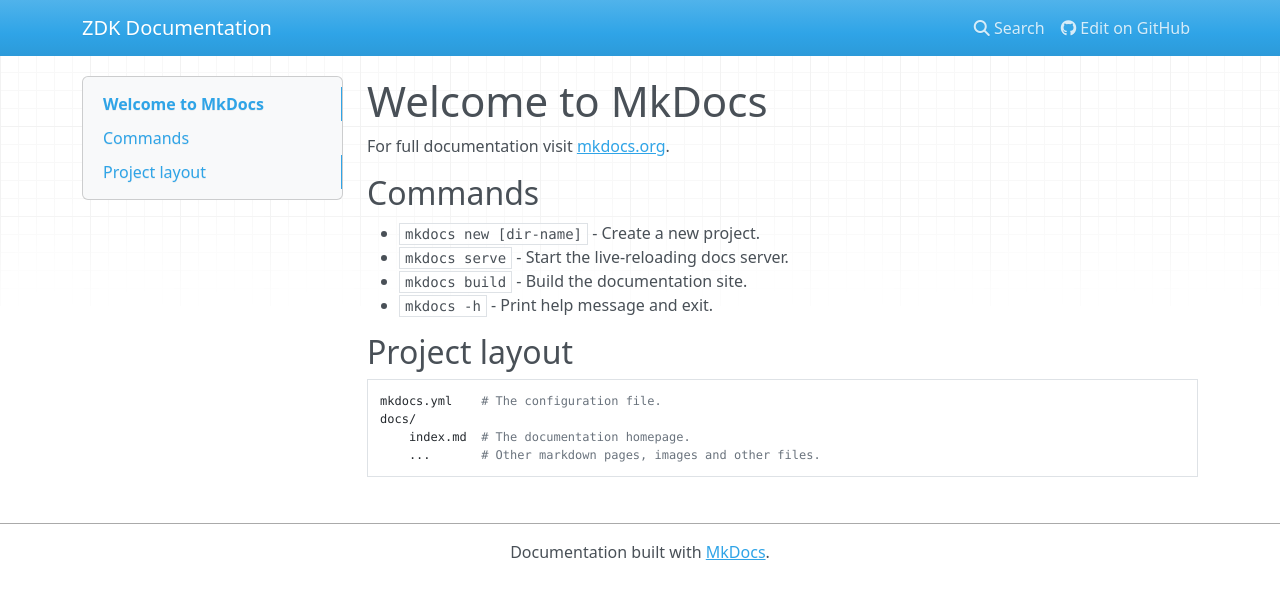
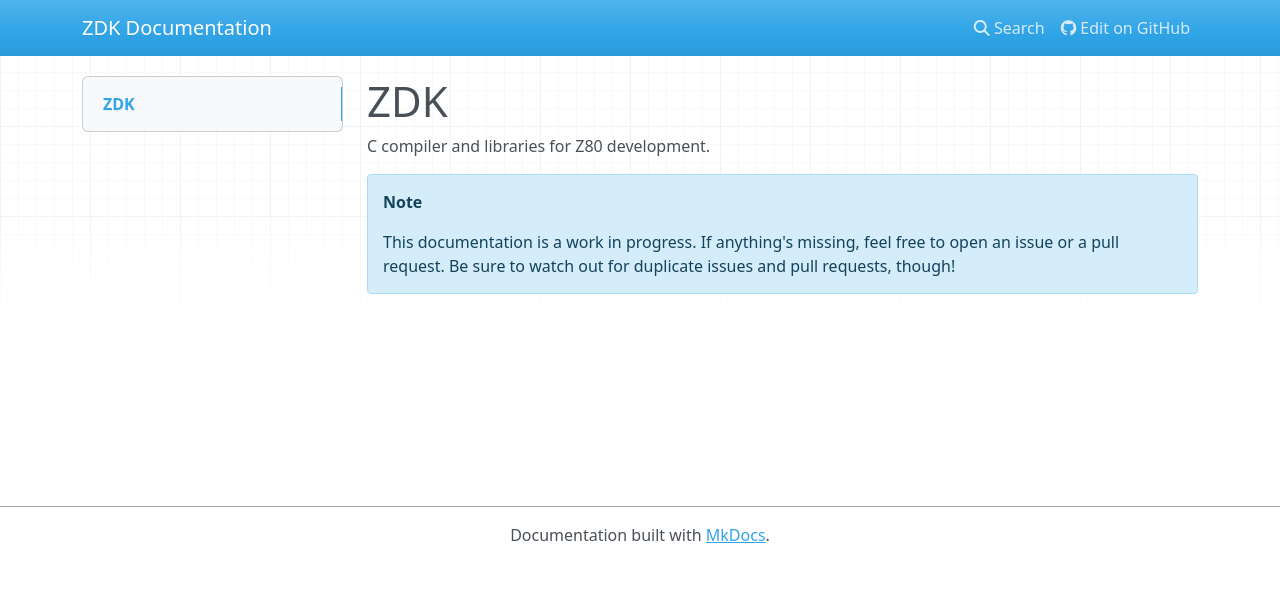
Before and after one commit to atirut-w/zdk, an MkDocs documentation site: the page built from docs/index.md, in a window 1280 px wide. Shown: the top 599 px of the page. Built offline with MkDocs 1.6.1, drawn with Linux system fonts in a browser that asks for light colours; nearby versions of some CDN libraries.

Commit message:
docs: home page stub

```diff
--- a/docs/index.md
+++ b/docs/index.md
@@ -1,17 +1,5 @@
-# Welcome to MkDocs
+# ZDK
+C compiler and libraries for Z80 development.
 
-For full documentation visit [mkdocs.org](https://www.mkdocs.org).
-
-## Commands
-
-* `mkdocs new [dir-name]` - Create a new project.
-* `mkdocs serve` - Start the live-reloading docs server.
-* `mkdocs build` - Build the documentation site.
-* `mkdocs -h` - Print help message and exit.
-
-## Project layout
-
-    mkdocs.yml    # The configuration file.
-    docs/
-        index.md  # The documentation homepage.
-        ...       # Other markdown pages, images and other files.
+!!! note
+    This documentation is a work in progress. If anything's missing, feel free to open an issue or a pull request. Be sure to watch out for duplicate issues and pull requests, though!
--- a/mkdocs.yml
+++ b/mkdocs.yml
@@ -2,3 +2,6 @@
 site_url: https://atirut-w.github.io/zdk
 repo_url: https://github.com/atirut-w/zdk/
 edit_uri: edit/main/docs/
+
+markdown_extensions:
+  - admonition
```
